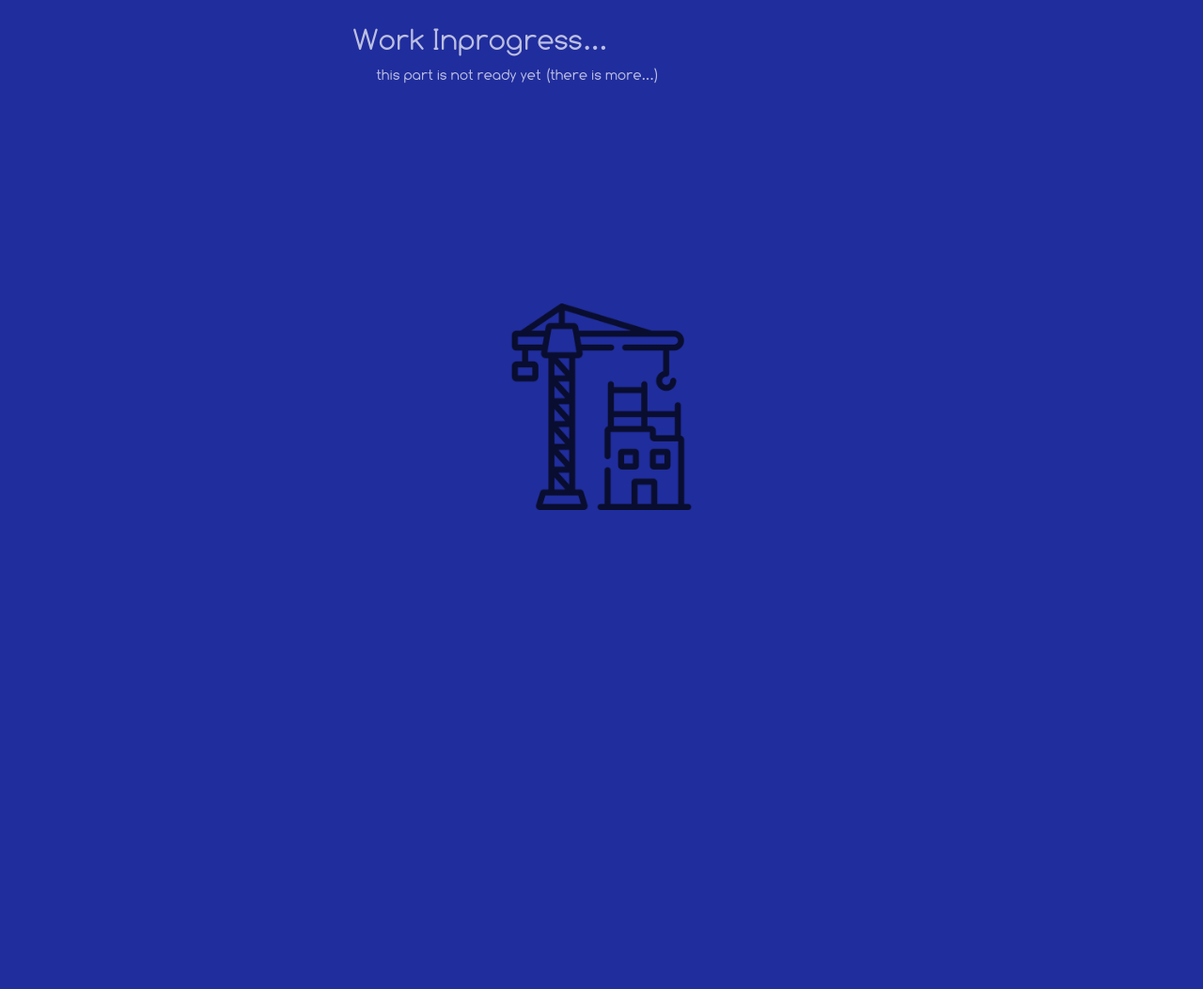
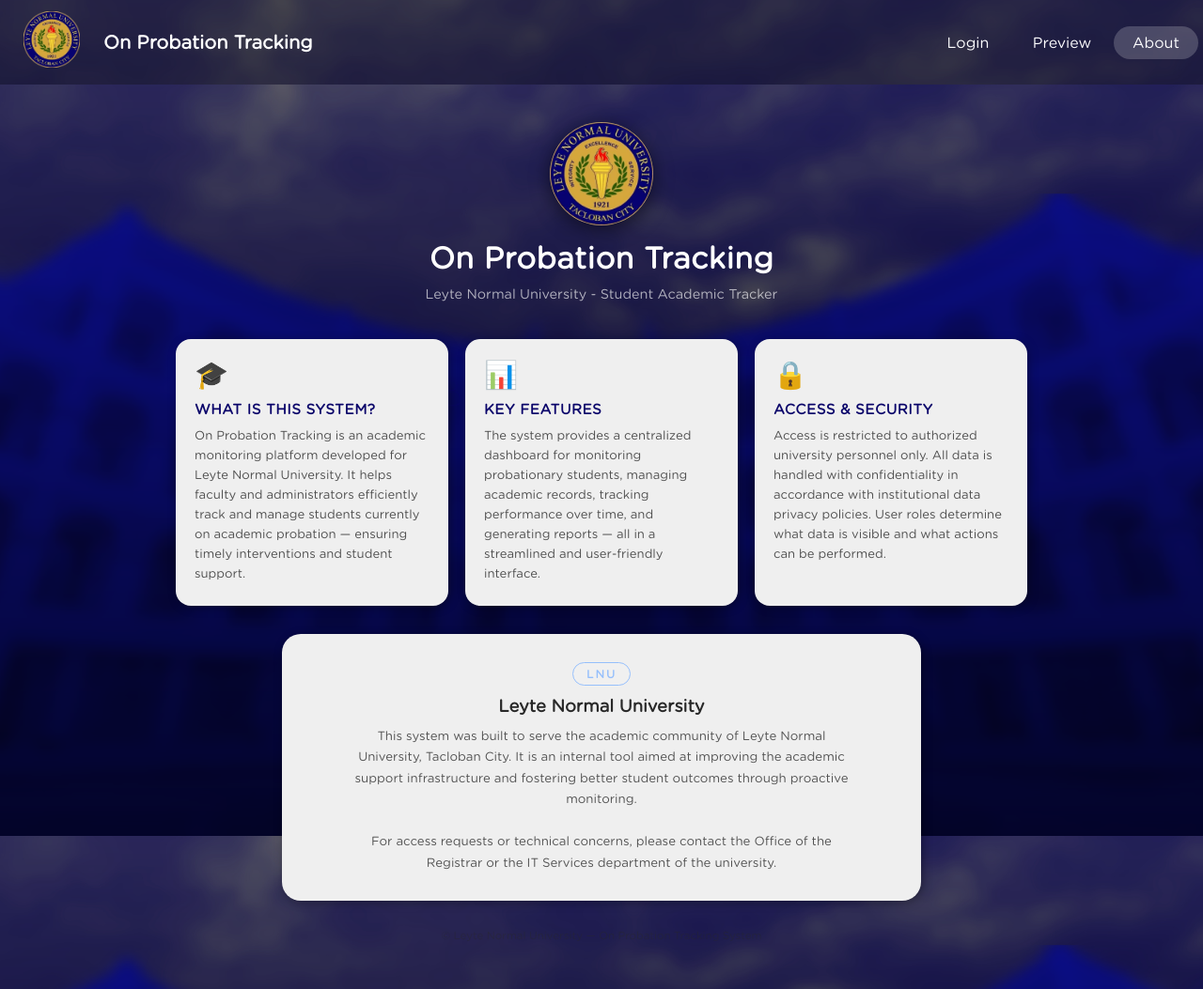
Before and after one commit to ItsAtomTech/UBE-Web-System, a Flask app: page /about in a window 1280 px wide. Shown: the whole page at 94% size. Before the commit the page ends 543 px from the top, so only its background shows below. Run offline with Flask 3, Linux system fonts and the light colour scheme; data that the repository does not hold is empty.

Commit message:
created about ui

```diff
--- /dev/null
+++ b/website/static/css/about.css
@@ -0,0 +1,204 @@
+
+   .about_main_con {
+	box-sizing: border-box;
+	width: 100%;
+	min-height: 100vh;
+	display: flex;
+	flex-direction: column;
+	align-items: center;
+	background-color: transparent;
+	font-family: Gotham Rounded, sans-serif;
+	padding: 10px 20px 40px 20px;
+	gap: 30px;
+}
+
+#main_body {
+	background-color: var(--primary_background_darker);
+	background-image: url('../images/bg_1.png');
+	background-size: cover;
+	background-attachment: fixed;
+}
+
+/* ---- Hero ---- */
+.about_hero_con {
+	box-sizing: border-box;
+	display: flex;
+	flex-direction: column;
+	align-items: center;
+	text-align: center;
+	padding: 30px 20px 10px 20px;
+	gap: 10px;
+}
+
+.about_logo_wrap {
+	width: 110px;
+	height: 110px;
+	border-radius: 50%;
+	overflow: hidden;
+	box-shadow: 0 4px 20px rgba(0, 0, 0, 0.5);
+	display: flex;
+	align-items: center;
+	justify-content: center;
+	margin-bottom: 5px;
+}
+
+.about_logo_img {
+	width: 100%;
+	height: 100%;
+	object-fit: cover;
+}
+
+.about_title {
+	font-size: 2em;
+	font-weight: bold;
+	margin: 0;
+	color: rgb(255, 255, 255);
+	letter-spacing: 0.5px;
+}
+
+.about_subtitle {
+	font-size: 0.9em;
+	opacity: 0.65;
+	color: rgb(255, 255, 255);
+	margin: 0;
+}
+
+/* ---- Cards ---- */
+.about_cards_con {
+	box-sizing: border-box;
+	display: flex;
+	flex-wrap: wrap;
+	gap: 18px;
+	justify-content: center;
+	width: 100%;
+	max-width: 980px;
+}
+
+.about_card {
+	box-sizing: border-box;
+	width: 100%;
+	max-width: 290px;
+	min-height: 180px;
+	border-radius: 16px;
+	padding: 24px 20px;
+	box-shadow: 2px 2px 12px -2px rgba(0, 0, 0, 0.45);
+	display: flex;
+	flex-direction: column;
+	gap: 8px;
+	transition: transform 0.2s ease, box-shadow 0.2s ease;
+	-webkit-transition: transform 0.2s ease, box-shadow 0.2s ease;
+}
+
+.about_card:hover {
+	transform: translateY(-4px);
+	box-shadow: 4px 8px 24px -4px rgba(0, 0, 0, 0.55);
+}
+
+.about_card_icon {
+	font-size: 1.8em;
+	line-height: 1;
+}
+
+.about_card_title {
+	font-size: 0.95em;
+	font-weight: bold;
+	text-transform: uppercase;
+	color: rgba(10, 4, 106, 1);
+	letter-spacing: 0.5px;
+	margin-top: 4px;
+}
+
+.about_card_body {
+	font-size: 0.82em;
+	line-height: 1.6;
+	opacity: 0.8;
+}
+
+/* ---- Info Section ---- */
+.about_info_section {
+	box-sizing: border-box;
+	width: 100%;
+	max-width: 680px;
+	border-radius: 20px;
+	padding: 30px 32px;
+	box-shadow: 2px 2px 12px -2px rgba(0, 0, 0, 0.45);
+	text-align: center;
+}
+
+.about_info_inner {
+	display: flex;
+	flex-direction: column;
+	align-items: center;
+	gap: 10px;
+}
+
+.about_info_badge {
+	font-size: 0.75em;
+	font-weight: bold;
+	letter-spacing: 2px;
+	text-transform: uppercase;
+	background: rgba(255, 255, 255, 0.08);
+	padding: 4px 14px;
+	border-radius: 20px;
+	border: 1px solid currentColor;
+	opacity: 0.85;
+}
+
+.about_info_title {
+	font-size: 1.15em;
+	font-weight: bold;
+}
+
+.about_info_body {
+	font-size: 0.83em;
+	line-height: 1.7;
+	opacity: 0.78;
+	max-width: 540px;
+}
+
+/* ---- Footer Note ---- */
+.about_footer_note {
+	box-sizing: border-box;
+	text-align: center;
+	font-size: 0.72em;
+	opacity: 0.4;
+	color: var(--primary_color, #fff);
+	padding-bottom: 10px;
+}
+
+/* =====================
+   Responsive
+   ===================== */
+@media screen and (max-width: 700px) {
+	.about_cards_con {
+		flex-direction: column;
+		align-items: center;
+	}
+
+	.about_card {
+		max-width: 100%;
+	}
+
+	.about_info_section {
+		padding: 22px 18px;
+	}
+
+	.about_title {
+		font-size: 1.5em;
+	}
+}
+
+@media screen and (max-width: 430px) {
+	.about_main_con {
+		padding: 70px 12px 30px 12px;
+	}
+
+	.about_logo_wrap {
+		width: 90px;
+		height: 90px;
+	}
+
+	.about_title {
+		font-size: 1.3em;
+	}
+}
--- a/website/templates/about.html
+++ b/website/templates/about.html
@@ -1,34 +1,111 @@
-{% extends "base_headless.html" %} {% block title%} Page is soon available {%
-endblock %} {% block extra_css %}
-
+{% extends "base_headless.html" %} {% block title%} About - On Probation
+Tracking {% endblock %} {% block extra_css %}
 <link
   rel="stylesheet"
-  href="{{ url_for('static', filename='css/content_header.css') }}"
+  href="{{ url_for('static', filename='css/about.css') }}"
+/>
+<link
+  rel="stylesheet"
+  href="{{ url_for('static', filename='css/daimofuu_titlebar.css') }}"
 />
 {% endblock %} {% block contents %}
 
-<div class="content_header_main secondary_background no_reverse">
-  <div class="_content_section_con section_2 primary_color_invert faded">
-    <div class="_content_section_inner">
-      <div class="_content_section_text">
-        <span class="_content_section_title"> Work Inprogress... </span>
+<div
+  class="df_titlebar_main_con third_background_faded primary_color_invert custom_pinned"
+>
+  <div class="title_text_big">
+    <div class="logo_title_con">
+      <img
+        src="{{ url_for('static', filename='images/lnu_logo.webp') }}"
+        class="logo_onside"
+      />
+    </div>
+    <div class="title_text bold medium">On Probation Tracking</div>
+  </div>
 
-        <span class="_content_section_message">
-          this part is not ready yet (there is more...)
-        </span>
+  <div class="nav_buttons_top">
+    <div class="nav_button_entry" onclick="go_to('login');">Login</div>
+    <div class="nav_button_entry">Preview</div>
+    <div class="nav_button_entry active">About</div>
+  </div>
+</div>
 
-        <div class="_content_section_inner">
-          <div class="image_container_h_content">
-            <img
-              src="{{ url_for('static', filename='images/building.png') }}"
-              class="image_container_h_image"
-              title="Skills icons created by Freepik - Flaticon"
-            />
-          </div>
-        </div>
+<div class="about_main_con fadeIn animated" id="main_body">
+  <!-- Hero Section -->
+  <div class="about_hero_con">
+    <div class="about_logo_wrap">
+      <img
+        src="{{ url_for('static', filename='images/lnu_logo.webp') }}"
+        class="about_logo_img"
+      />
+    </div>
+    <h1 class="about_title">On Probation Tracking</h1>
+    <p class="about_subtitle">
+      Leyte Normal University - Student Academic Tracker
+    </p>
+  </div>
+
+  <!-- Cards Section -->
+  <div class="about_cards_con">
+    <div class="about_card primary_background primary_color">
+      <div class="about_card_icon">🎓</div>
+      <div class="about_card_title">What is this system?</div>
+      <div class="about_card_body">
+        On Probation Tracking is an academic monitoring platform developed for
+        Leyte Normal University. It helps faculty and administrators efficiently
+        track and manage students currently on academic probation — ensuring
+        timely interventions and student support.
+      </div>
+    </div>
+
+    <div class="about_card primary_background primary_color">
+      <div class="about_card_icon">📊</div>
+      <div class="about_card_title">Key Features</div>
+      <div class="about_card_body">
+        The system provides a centralized dashboard for monitoring probationary
+        students, managing academic records, tracking performance over time, and
+        generating reports — all in a streamlined and user-friendly interface.
+      </div>
+    </div>
+
+    <div class="about_card primary_background primary_color">
+      <div class="about_card_icon">🔒</div>
+      <div class="about_card_title">Access & Security</div>
+      <div class="about_card_body">
+        Access is restricted to authorized university personnel only. All data
+        is handled with confidentiality in accordance with institutional data
+        privacy policies. User roles determine what data is visible and what
+        actions can be performed.
       </div>
     </div>
   </div>
+
+  <!-- Info Section -->
+  <div class="about_info_section primary_background primary_color">
+    <div class="about_info_inner">
+      <div class="about_info_badge secondary_color">LNU</div>
+      <div class="about_info_title">Leyte Normal University</div>
+      <div class="about_info_body">
+        This system was built to serve the academic community of Leyte Normal
+        University, Tacloban City. It is an internal tool aimed at improving the
+        academic support infrastructure and fostering better student outcomes
+        through proactive monitoring.
+      </div>
+      <div class="about_info_body" style="margin-top: 12px">
+        For access requests or technical concerns, please contact the Office of
+        the Registrar or the IT Services department of the university.
+      </div>
+    </div>
+  </div>
+
+  <!-- Footer note -->
+  <div class="about_footer_note">
+    <span>© Leyte Normal University — On Probation Tracking System</span>
+  </div>
 </div>
 
+<script src="{{ url_for('static', filename='js/daimofuu_titlebar.js') }}"></script>
+
+{% endblock %} {% block extra_js %}
+<script></script>
 {% endblock %}
```
